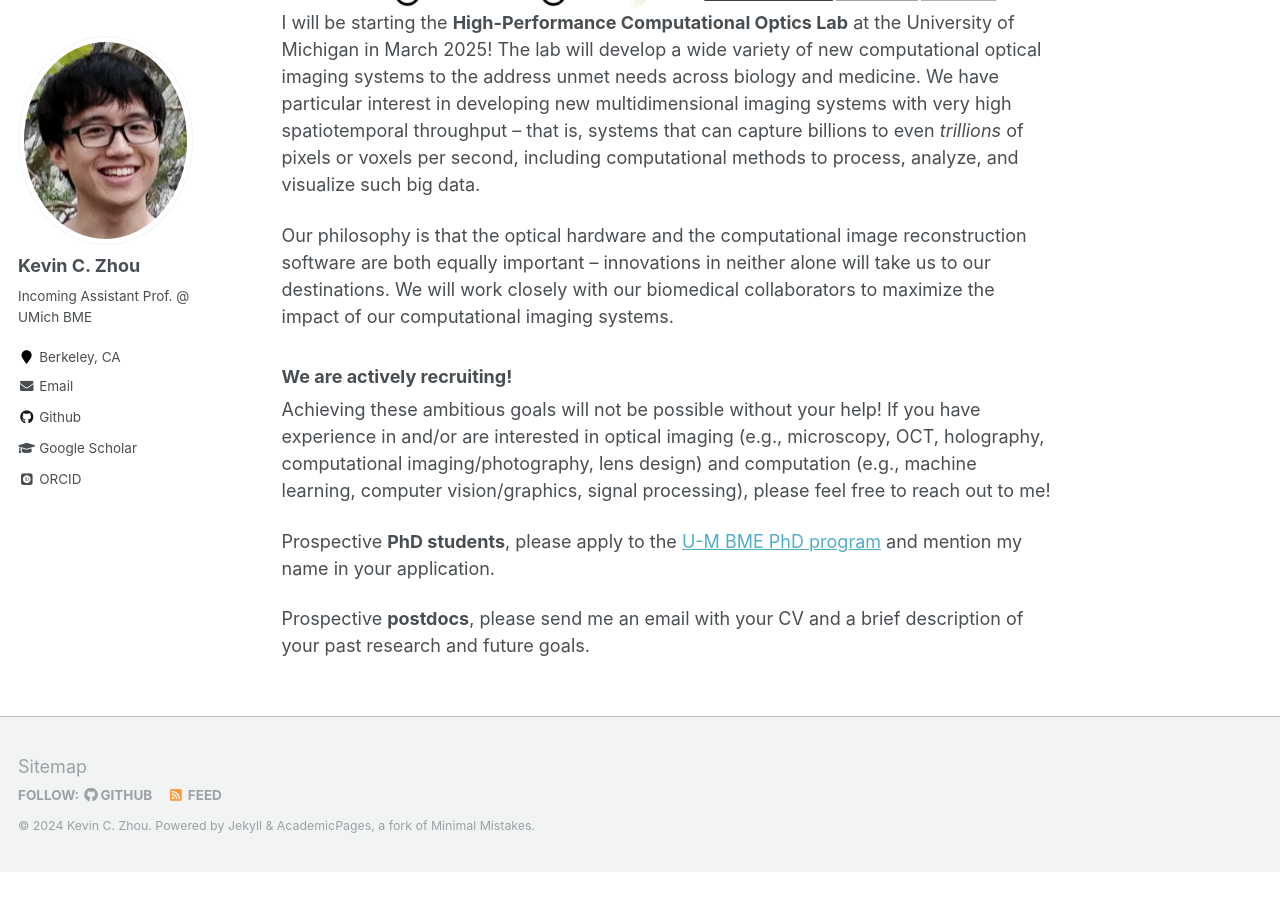
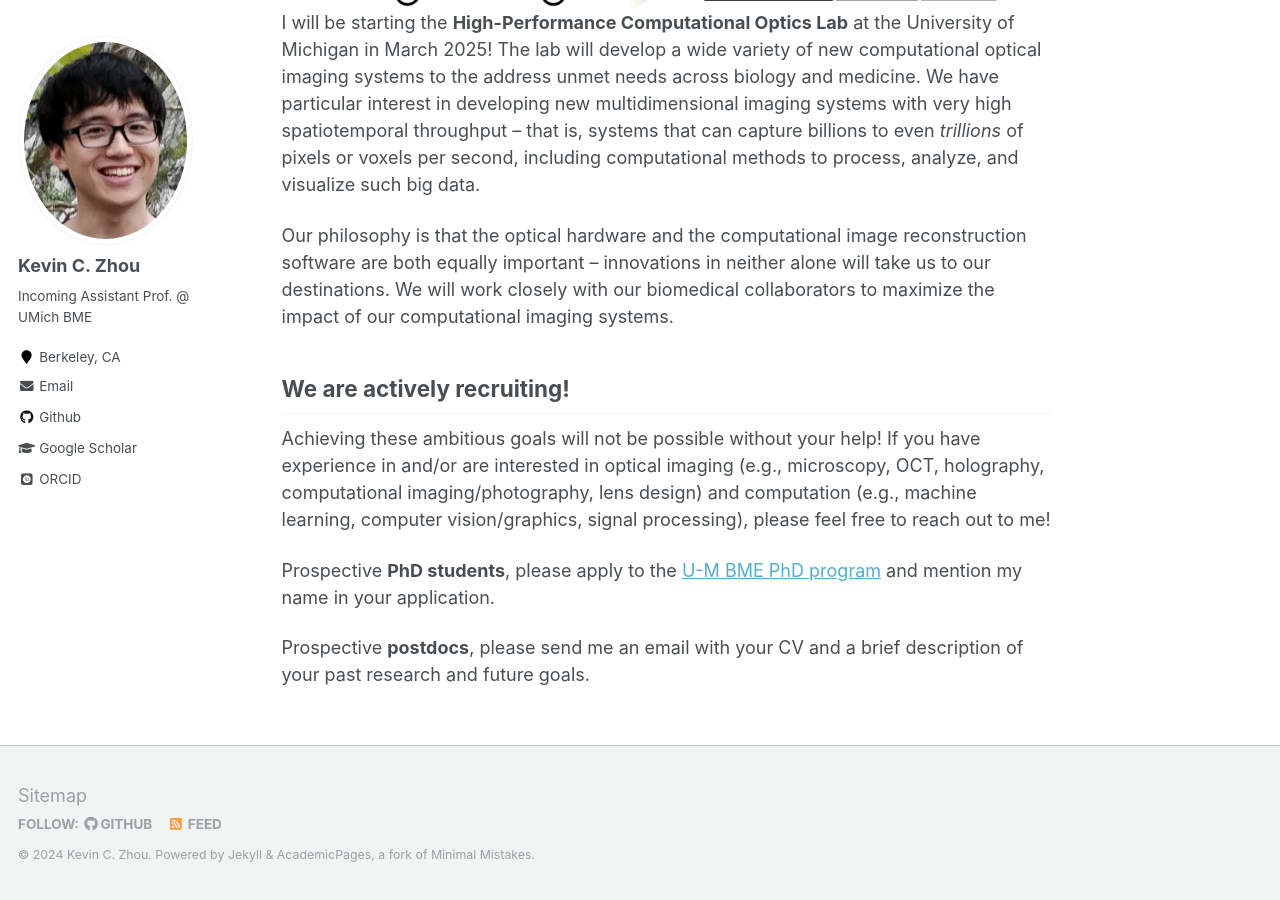
Before and after one commit to kevinczhou/kevinczhou.github.io, a Jekyll site: the page built from _pages/umich.md, in a window 1280 px wide and 900 px high, scrolled down 544 px. Built offline with Jekyll 4.4.1, drawn with Linux system fonts in a browser that asks for light colours; some web fonts are replaced; before the commit the page ends 1416 px from its top, so only the background shows below that.

```diff
--- a/_pages/umich.md
+++ b/_pages/umich.md
@@ -8,7 +8,7 @@ I will be starting the **High-Performance Computational Optics Lab** at the Univ
 
 Our philosophy is that the optical hardware and the computational image reconstruction software are both equally important -- innovations in neither alone will take us to our destinations. We will work closely with our biomedical collaborators to maximize the impact of our computational imaging systems.
 
-### We are actively recruiting!
+## We are actively recruiting!
 Achieving these ambitious goals will not be possible without your help! If you have experience in and/or are interested in optical imaging (e.g., microscopy, OCT, holography, computational imaging/photography, lens design) and computation (e.g., machine learning, computer vision/graphics, signal processing), please feel free to reach out to me!
 
 Prospective **PhD students**, please apply to the [U-M BME PhD program](https://bme.umich.edu/academics/graduate/graduate-admissions/) and mention my name in your application.
```
